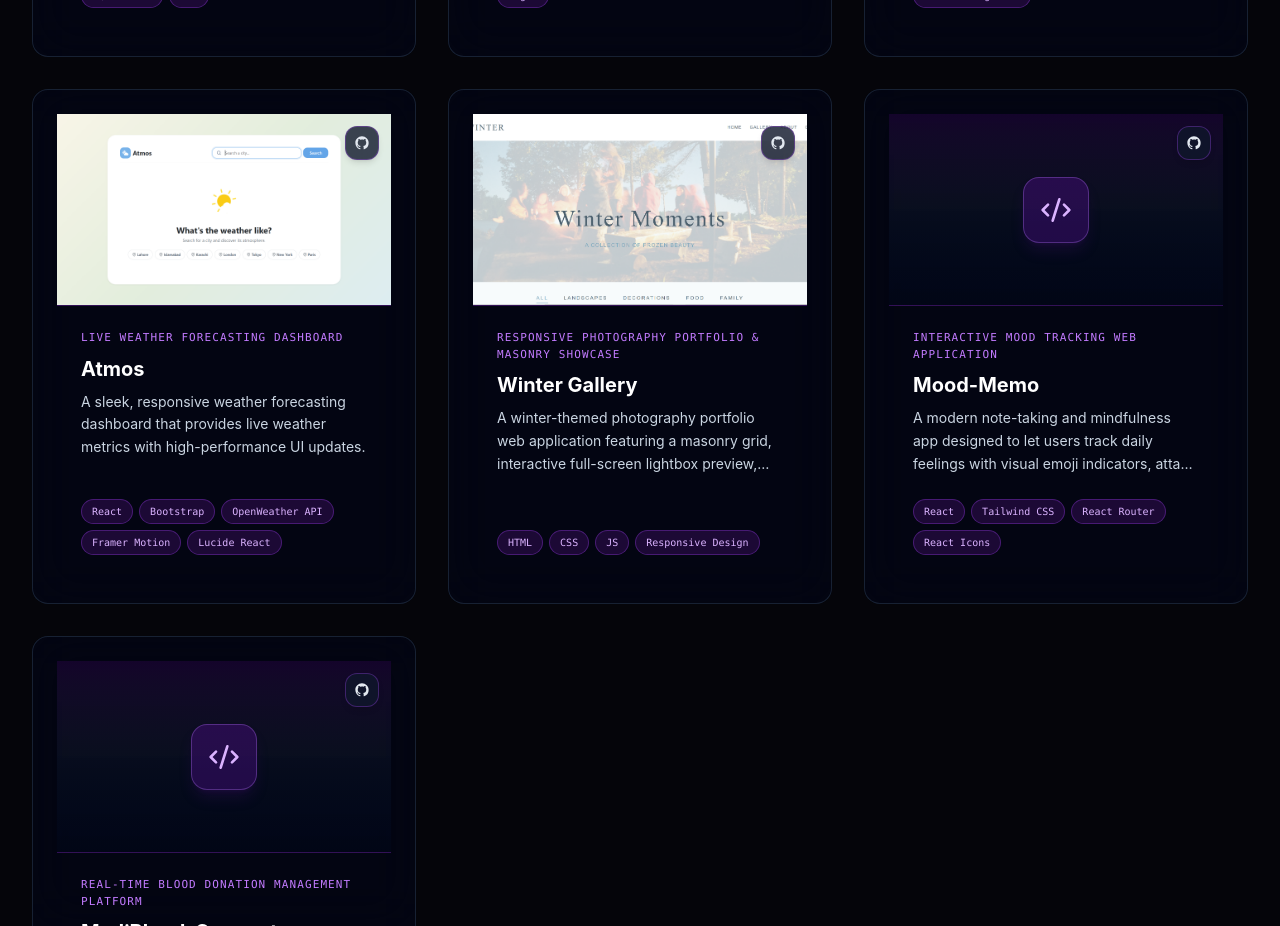
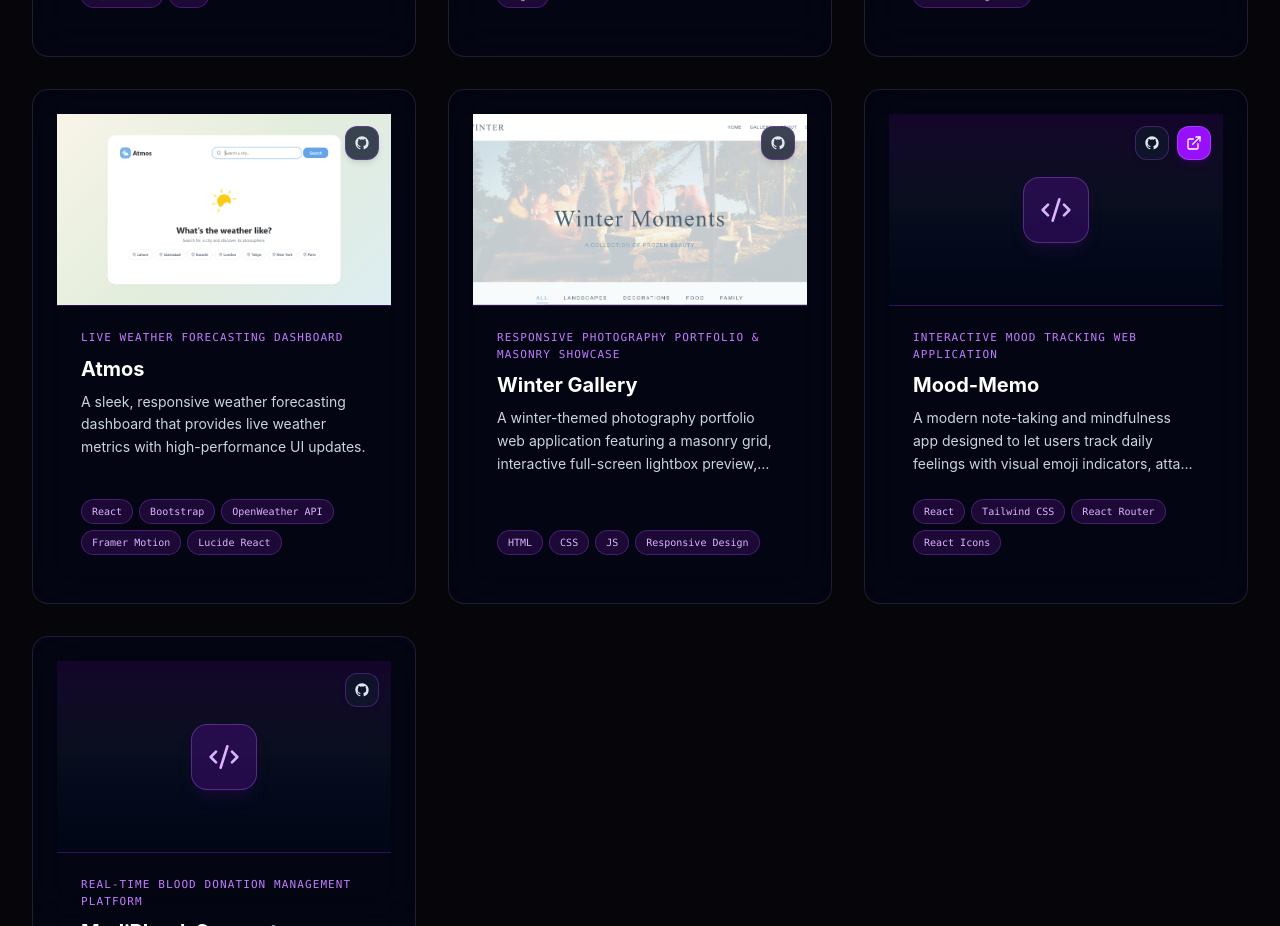
Before and after one commit to FatmaTahir/Portfolio, a React (Vite) app: page / in a window 1280 px wide. Shown: the part 3240-4166 px from the top of the page. Built offline with nearby package versions, Linux system fonts and the light colour scheme.

Commit message:
Update demo link for MoodMemo project

```diff
--- a/src/data/portfolioData.js
+++ b/src/data/portfolioData.js
@@ -156,7 +156,7 @@ export const PORTFOLIO_DATA = {
         "Built a vibrant, fully responsive user interface utilizing Tailwind CSS and React Icons for enhanced visual engagement."
       ],
       github: "https://github.com/FatmaTahir/MoodMemo",
-      demo: null,
+      demo: "https://mood-memo-peach.vercel.app",
       featured: true
     },
     {
```
